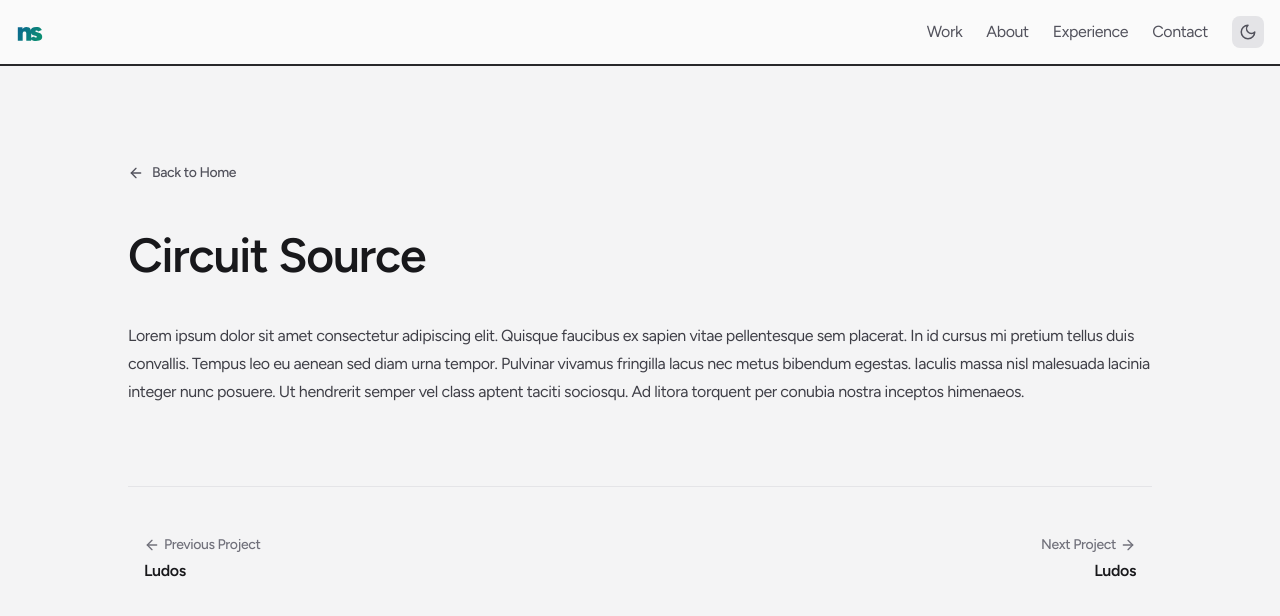
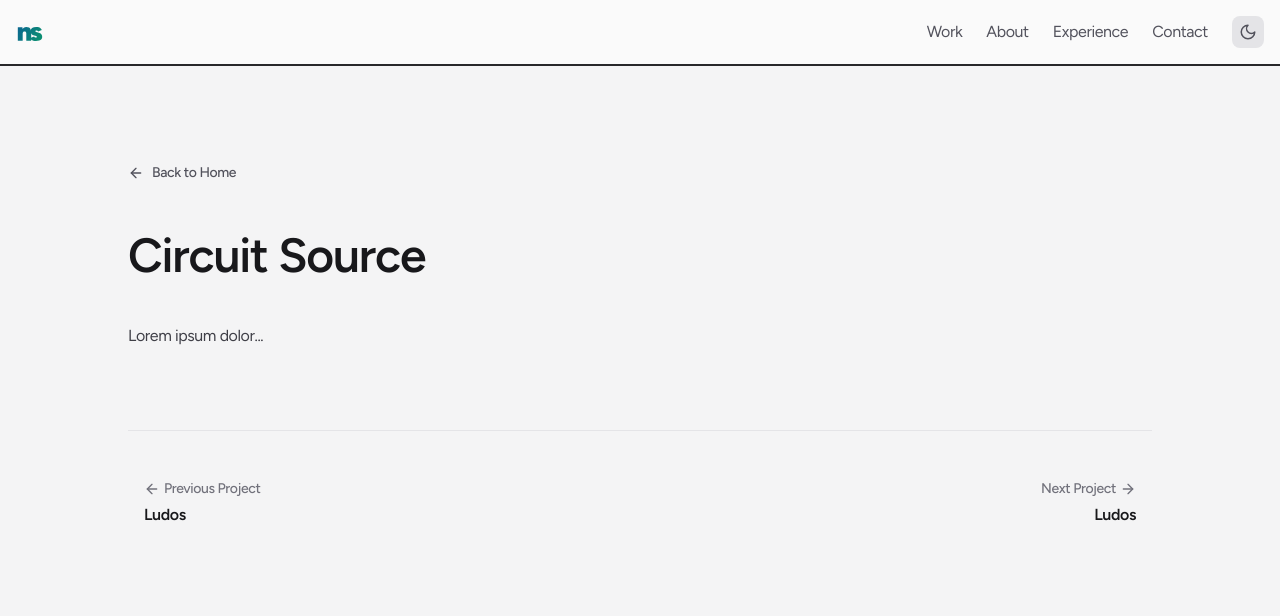
Before and after one commit to nthsm/portfolio, a Next.js app: page /circuit-source in a window 1280 px wide. Shown: the top 616 px of the page. Built offline with nearby package versions, Linux system fonts and the light colour scheme.

Commit message:
Update page.mdx

```diff
--- a/app/(posts)/circuit-source/page.mdx
+++ b/app/(posts)/circuit-source/page.mdx
@@ -1,14 +1,10 @@
 ---
 title: 'Circuit Source'
-description: 'A website & mobile app concept that gives gamers a place to buy and sell gaming equipment.'
+description: 'A peer-to-peer marketplace concept designed to help FSU students safely buy and sell tech and gaming gear within a trusted campus community.'
 image: ''
 date: ''
 ---
 
 # Circuit Source
 
-Lorem ipsum dolor sit amet consectetur adipiscing elit.
-Quisque faucibus ex sapien vitae pellentesque sem placerat. In id cursus mi pretium tellus duis convallis.
-Tempus leo eu aenean sed diam urna tempor. Pulvinar vivamus fringilla lacus nec metus bibendum egestas.
-Iaculis massa nisl malesuada lacinia integer nunc posuere. Ut hendrerit semper vel class aptent taciti sociosqu.
-Ad litora torquent per conubia nostra inceptos himenaeos.
+Lorem ipsum dolor...
```
